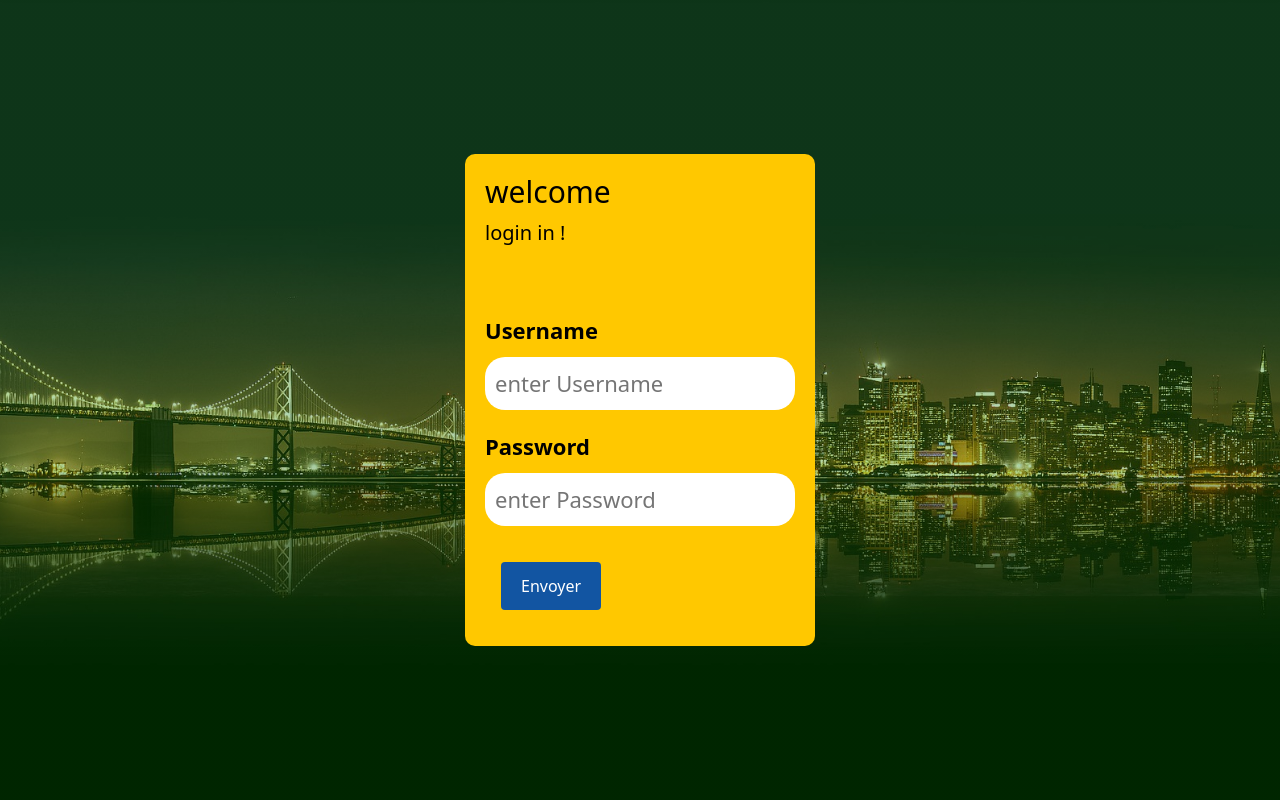
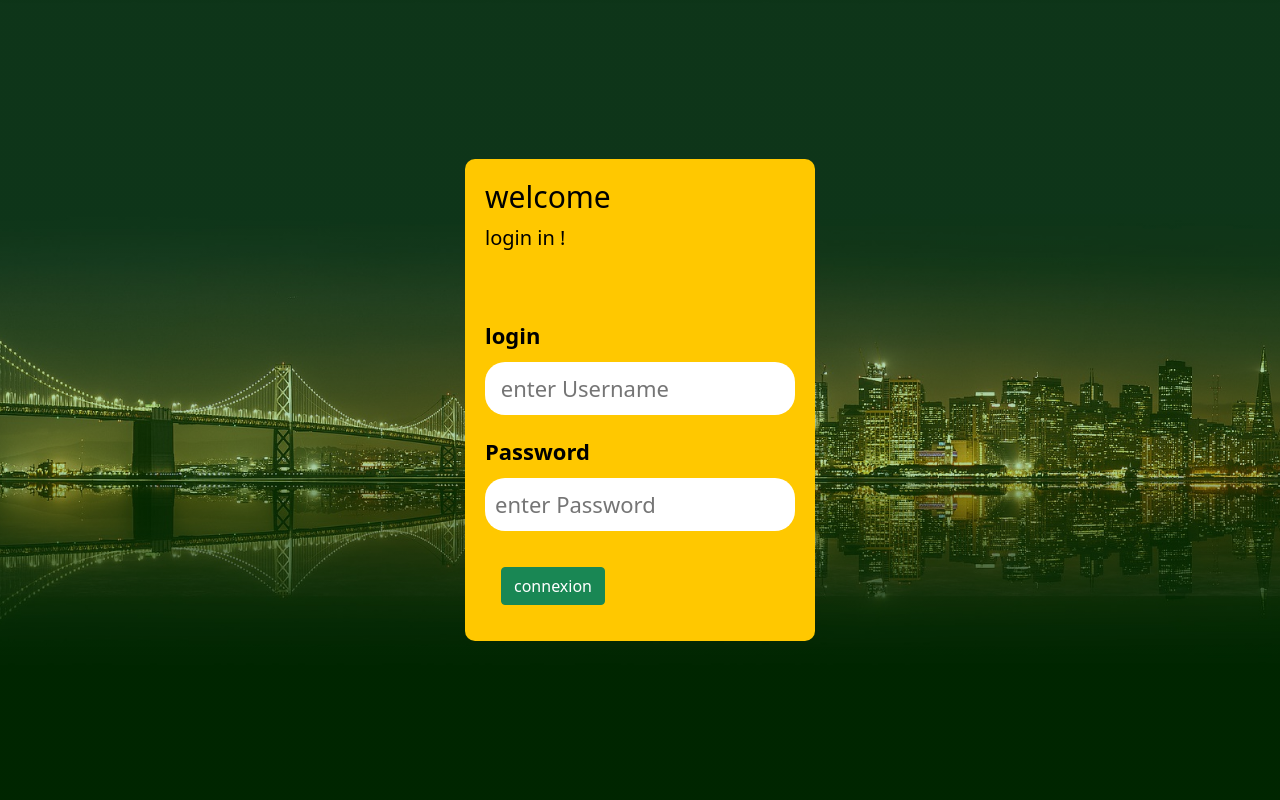
Before and after one commit to yao-stephanie/liste_client_php, a PHP site: page /login.php in a window 1280 px wide. Run offline with PHP 8.4, Linux system fonts and the light colour scheme; some libraries are stand-ins or nearby versions; some web fonts are replaced.

Commit message:
page de connexion

```diff
--- a/connect_user.php
+++ b/connect_user.php
@@ -1,19 +1,17 @@
 <?php
 include('connect.php');
 if(isset($_POST) & !empty($_POST)){
-
-
-    $username=($_POST['username']);
+    $login=($_POST['login']);
     $password=($_POST['password']);
 
-    $createSql = "INSERT INTO `user_con` (username, password) VALUES('$username','$password')";
+    $createSql = "INSERT INTO `utilisatur` (login, password) VALUES('$login','$password')";
 
-         $control =$connexion->query($createSql);
+         $donnes=$connexion->query($createSql);
 
-         while($don=$control->fetch()){
-             echo $don[$username];
-         };
-         $reponse->closeCursor();
-         echo "sa marche";
+        //  while($don=$control->fetch()){
+        //      echo $don[$username];
+        //  };
+        //  $control->closeCursor();
+        //  echo "sa marche";
     }
 ?>
--- a/login.php
+++ b/login.php
@@ -1,6 +1,6 @@
 <?php
-include('connect_user.php');
 include('connect.php');
+include('connect_user.php')
 ?>
 <!DOCTYPE html>
 <html lang="en">
@@ -30,18 +30,20 @@ include('connect.php');
                 <p>login in !</p>
             </div>
 
-            <form id="form">
+            <form method="POST" action="#">
                 <div class="register">
-                    <label for="username">Username</label>
-                    <input type="text" id="username" placeholder="enter Username">
+                    <label for="subject">login</label>
+                    <input type="text" id="username" name="login" placeholder=" enter Username">
                 </div>
                 <div class="register">
-                    <label for="password">Password</label>
+                    <label for="subject">Password</label>
                     <input type="text" id="password" name="password" placeholder="enter Password">
                 </div>
-                <div class="bloc-btn">
-                    <input type="submit" value="Envoyer" class="btn btn-primary m-3">
-                </div>
+                <a class="liens" href="index.php">
+                    <button class="btn btn-success m-3" type="button">
+                        connexion
+                    </button>
+                </a>
             </form>
         </div>
     </header>
```
Also changed, not shown: reperation_data.php (+5 -5 lines).
